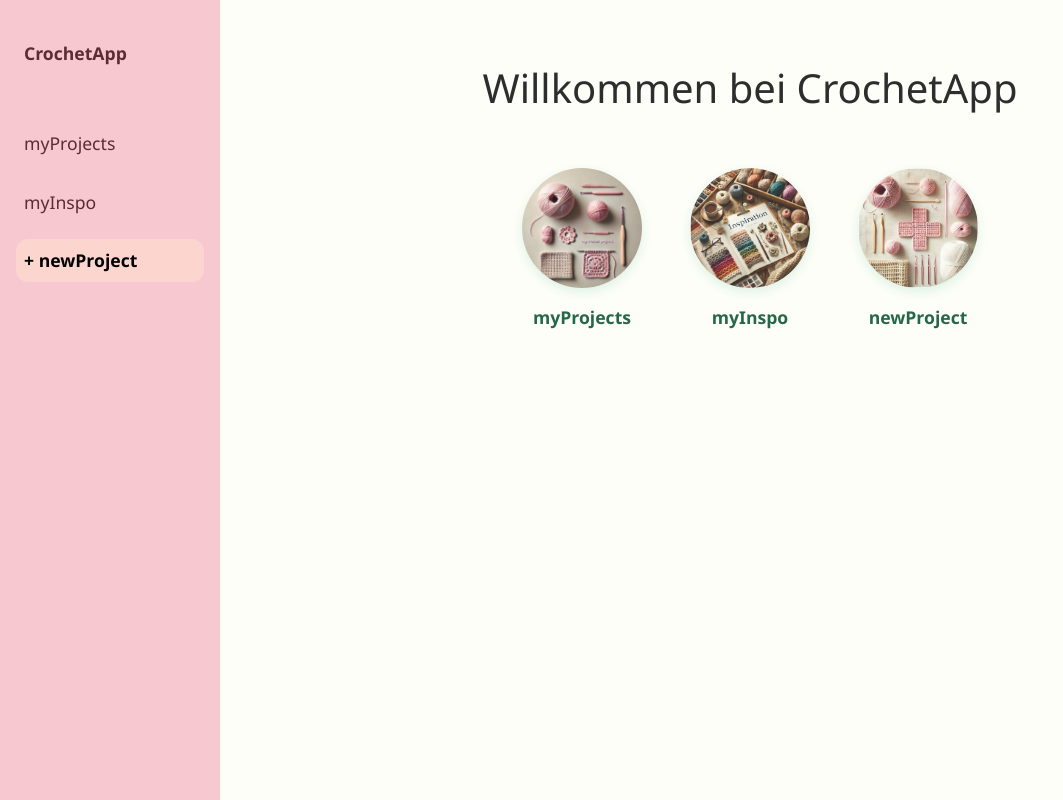
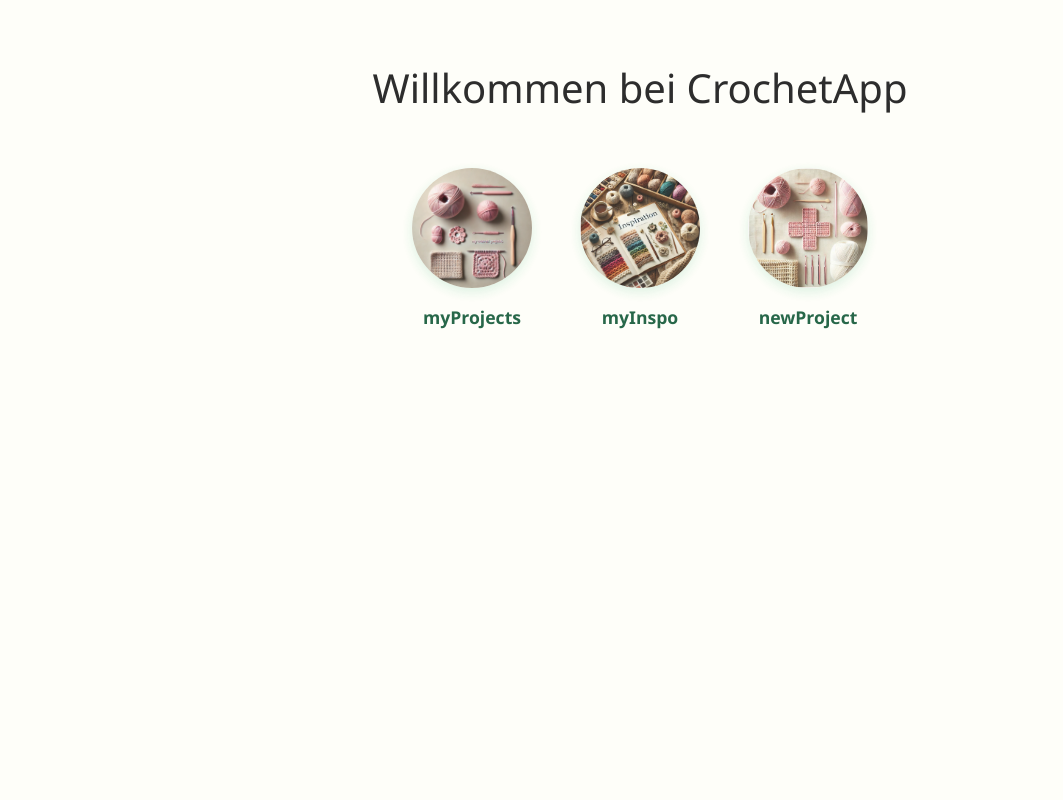
Before and after one commit to vijaysan7/MyProject_Crochet, a SvelteKit app: page / in a window 1280 px wide. Shown: the whole page, without its empty margins (0-1063 px from the left). Built offline with nearby package versions, Linux system fonts and the light colour scheme.

Commit message:
navigation bei der homepage entfernt

```diff
--- a/src/routes/+layout.svelte
+++ b/src/routes/+layout.svelte
@@ -1,9 +1,11 @@
 <script>
   import "./styles.css"
   let { children } = $props();
+  import { page } from "$app/stores";
 </script>
 
 <div class="layout">
+  {#if $page.url.pathname !== "/"}
   <nav class="sidebar">
     <a href="/" class="logo">CrochetApp</a>
     <ul>
@@ -12,6 +14,7 @@
       <li><a href="/crochet/create" class="add">+ newProject</a></li>
     </ul>
   </nav>
+  {/if}
 
   <main class="main-content">
     {@render children()}
```
